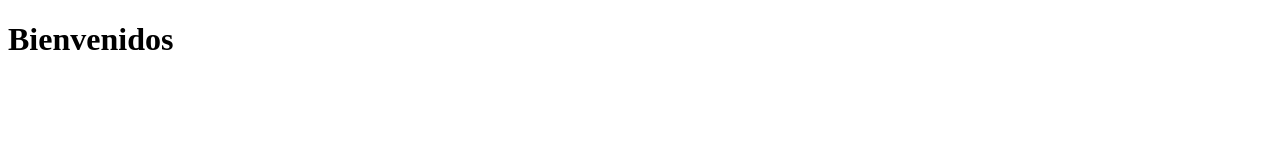
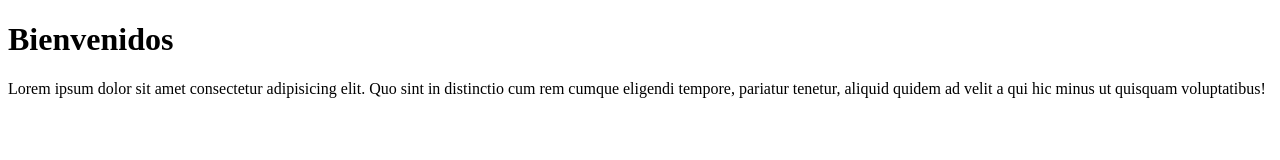
Before and after one commit to dmingonette/PNT2-PruebaGit, a plain HTML site: page index.html in a window 1280 px wide. Drawn offline with Linux system fonts and the light colour scheme.

Commit message:
agrego un parrafo

```diff
--- a/index.html
+++ b/index.html
@@ -9,5 +9,6 @@
 <body>
 
     <h1>Bienvenidos</h1>
+    <p>Lorem ipsum dolor sit amet consectetur adipisicing elit. Quo sint in distinctio cum rem cumque eligendi tempore, pariatur tenetur, aliquid quidem ad velit a qui hic minus ut quisquam voluptatibus!</p>
 </body>
 </html>
```
